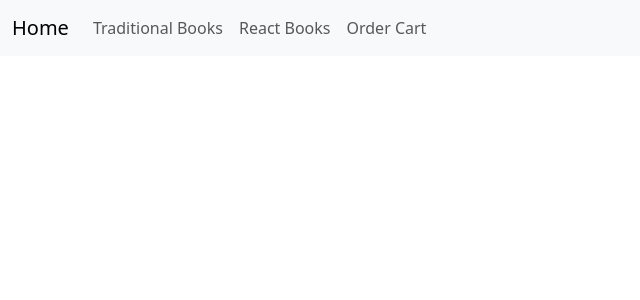
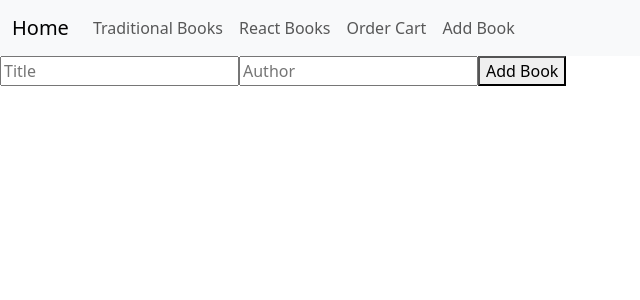
Before and after one commit to CodeCraftersGPT/ReactQuery, a React (Create React App) app in the folder reactquery/: page /add-book in a window 1280 px wide. Shown: the top 300 px of the page, without its empty margins (0-640 px from the left). Built offline with nearby package versions, Linux system fonts and the light colour scheme.

Commit message:
querymutation

```diff
--- a/reactquery/src/App.js
+++ b/reactquery/src/App.js
@@ -7,6 +7,7 @@ import Home from './Pages/Home.Page';
 import ReactBooks from './Pages/ReactBooks.Page';
 import Books from './Pages/Books.Page';
 import OrderCart from './Pages/OrderCart.Page';
+import AddBook from './Pages/RQAddBook.Page';
 
 
 
@@ -34,6 +35,9 @@ const App = () => {
         <li className="nav-item">
           <Link className="nav-link" to="/order-cart">Order Cart</Link>
         </li>
+        <li className="nav-item">
+          <Link className="nav-link" to="/add-book">Add Book</Link>
+        </li>
 
       </ul>
     </div>
@@ -47,6 +51,8 @@ const App = () => {
 
             <Route path="/order-cart" element={<OrderCart/>} />
 
+            <Route path="/add-book" element={<AddBook/>} />
+
             <Route path="/" element={<Home/>} />
           </Routes>
         </div>
--- /dev/null
+++ b/reactquery/src/Pages/RQAddBook.Page.js
@@ -0,0 +1,44 @@
+import React, { useState } from 'react';
+import { useMutation } from 'react-query';
+
+const AddBook = () => {
+    const [newBook, setNewBook] = useState({ title: '', author: '' });
+
+    const mutation = useMutation(newBook => {
+        return fetch('http://localhost:4001/books', {
+            method: 'POST',
+            headers: {
+                'Content-Type': 'application/json',
+            },
+            body: JSON.stringify(newBook),
+        }).then(res => res.json());
+    },
+    {
+        mutationKey: 'addBook',
+    });
+
+    const handleSubmit = (e) => {
+        e.preventDefault();
+        mutation.mutate(newBook);
+    };
+
+    return (
+        <form onSubmit={handleSubmit}>
+            <input
+                type="text"
+                placeholder="Title"
+                value={newBook.title}
+                onChange={e => setNewBook({...newBook, title: e.target.value})}
+            />
+            <input
+                type="text"
+                placeholder="Author"
+                value={newBook.author}
+                onChange={e => setNewBook({...newBook, author: e.target.value})}
+            />
+            <button type="submit">Add Book</button>
+        </form>
+    );
+};
+
+export default AddBook;
--- a/reactquery/src/index.js
+++ b/reactquery/src/index.js
@@ -6,13 +6,7 @@ import App from './App';
 
 import { ReactQueryDevtools } from 'react-query/devtools'
 
-const queryClient = new QueryClient({
-  // defaultOptions: {
-  //   queries: {
-  //     refetchOnMount: false, // Or 'always', or true
-  //   },
-  // },
-});
+const queryClient = new QueryClient();
 
 const root = document.getElementById('root');
 
```
